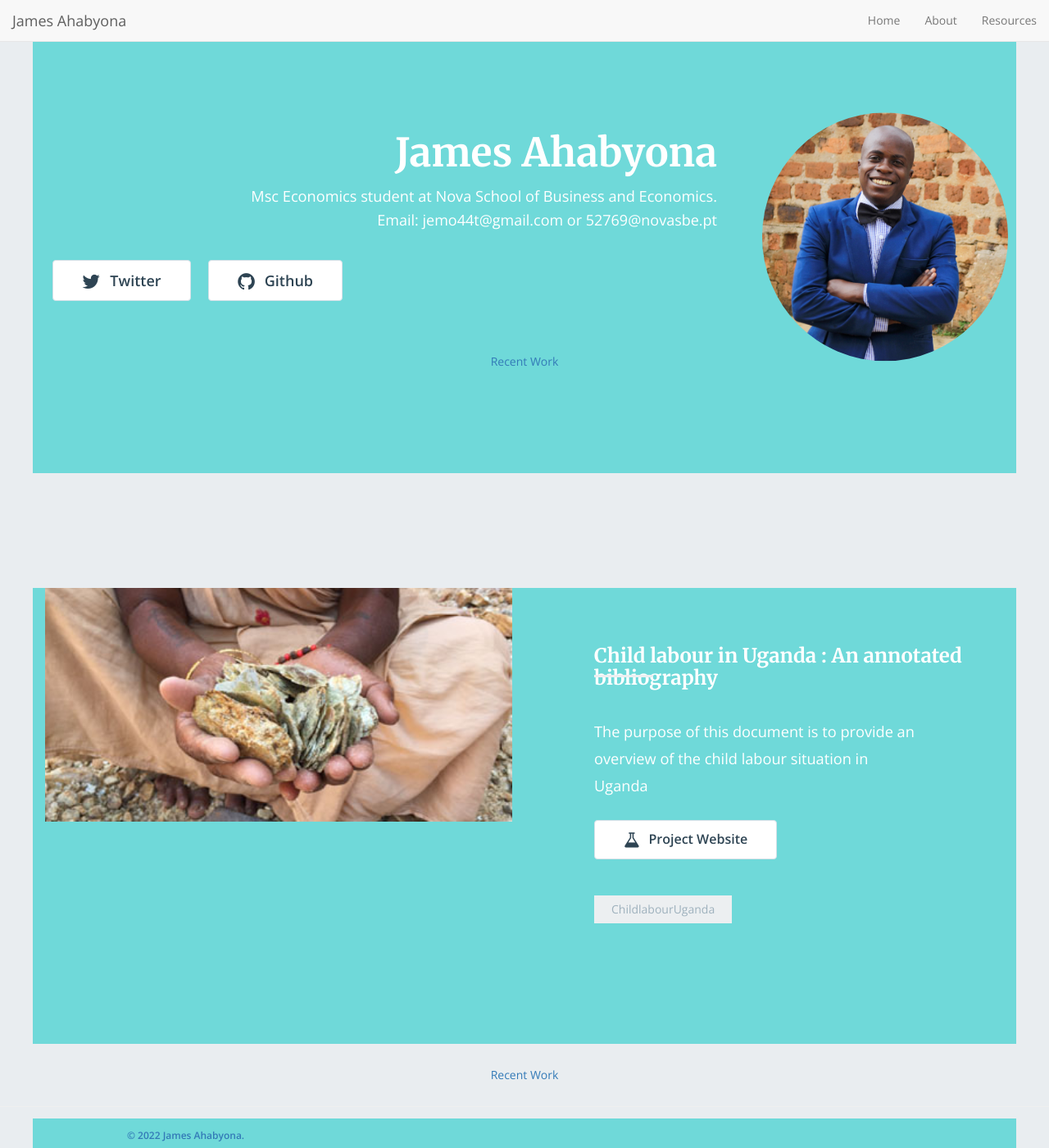
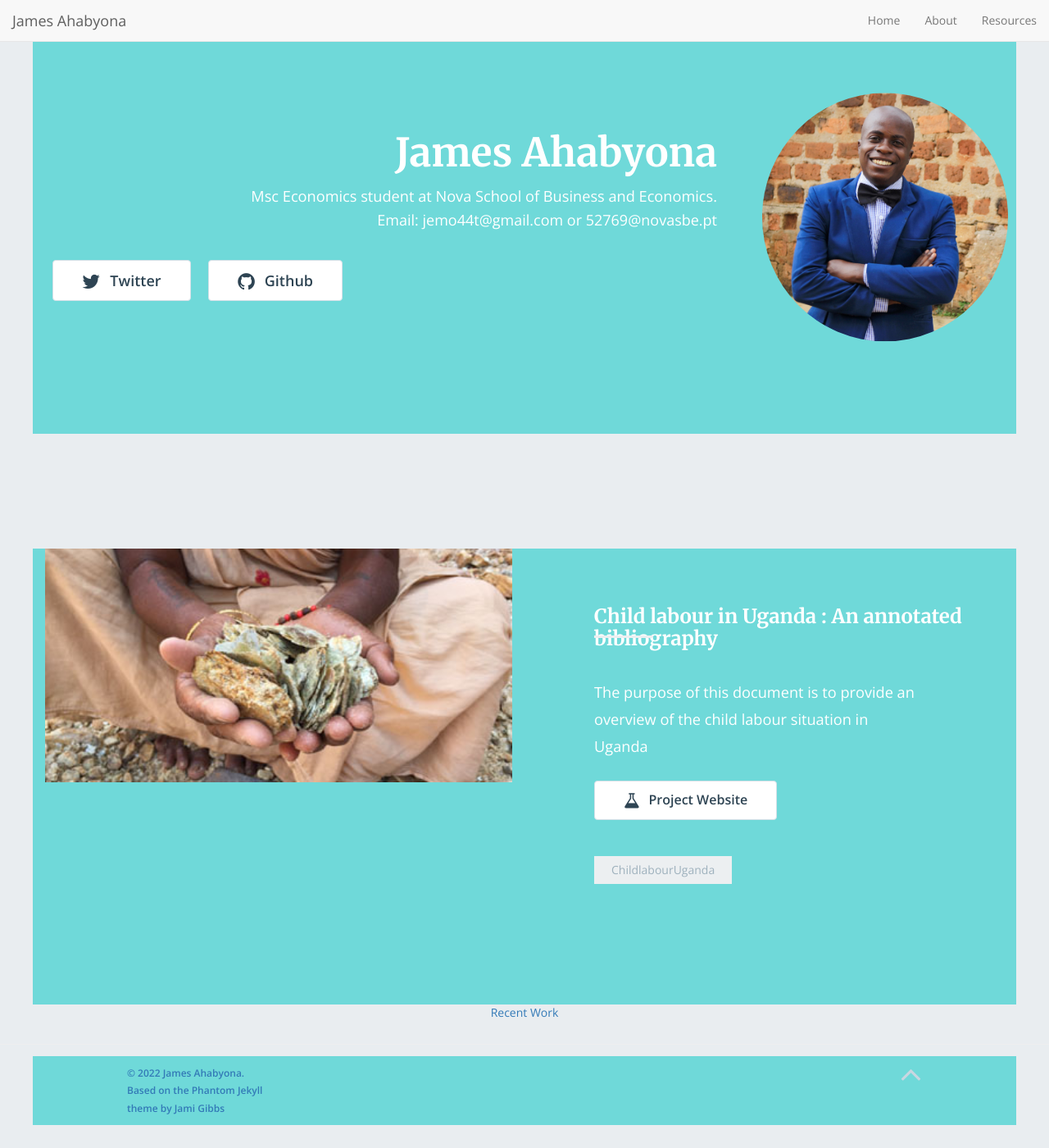
Before and after one commit to mariaelenaguer/mariaelenaguer.github.io, a Jekyll site: the page built from index.html, in a window 1280 px wide and 1400 px high. Shown: the whole window at 82% size. Built offline with Jekyll 4.4.1, drawn with Linux system fonts in a browser that asks for light colours; nearby versions of some CDN libraries; the list of posts is cut into pages by our own code.

Commit message:
Update home-hero.html

```diff
--- a/_includes/home-hero.html
+++ b/_includes/home-hero.html
@@ -27,22 +27,13 @@
   margin: 0;
 }
 
-.section-jump {
-  display: block;
-  text-align: center;
-  margin-top: 2em;
-}
+
 
 @media screen and (max-width: 768px) {
   .container {
     padding: 2em;
   }
 
-  .section-jump {
-    display: flex;
-    justify-content: center;
-    margin-top: 1em;
-  }
 
   .recent-work-button {
     color: #6fd9d9;
@@ -94,8 +85,6 @@
           {% endif %}
         </div>
 
-        <div class="section-jump">
-          <a class="recent-work-button" href="#portfolio">Recent Work</a>
         </div>
       </div>
     </div>
```
